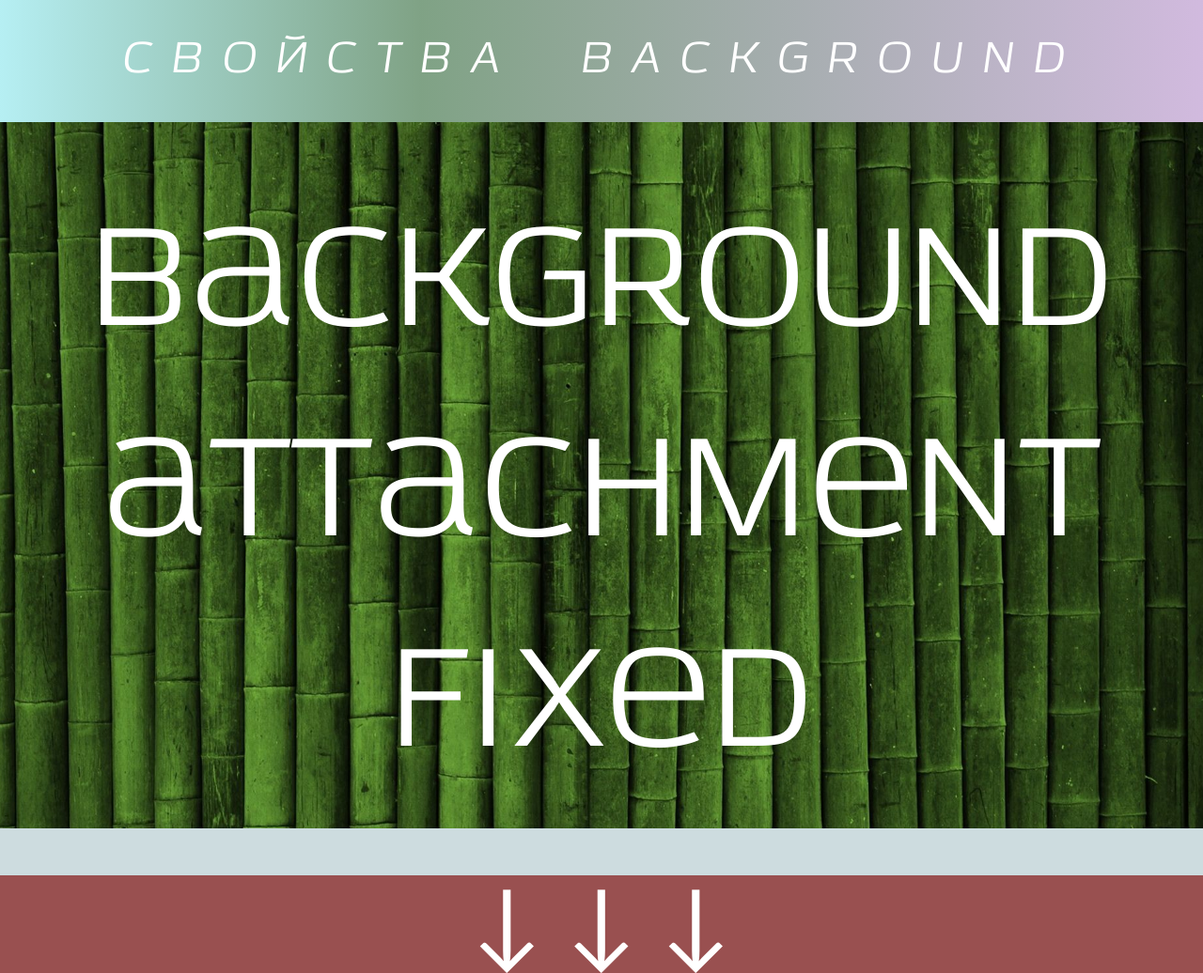
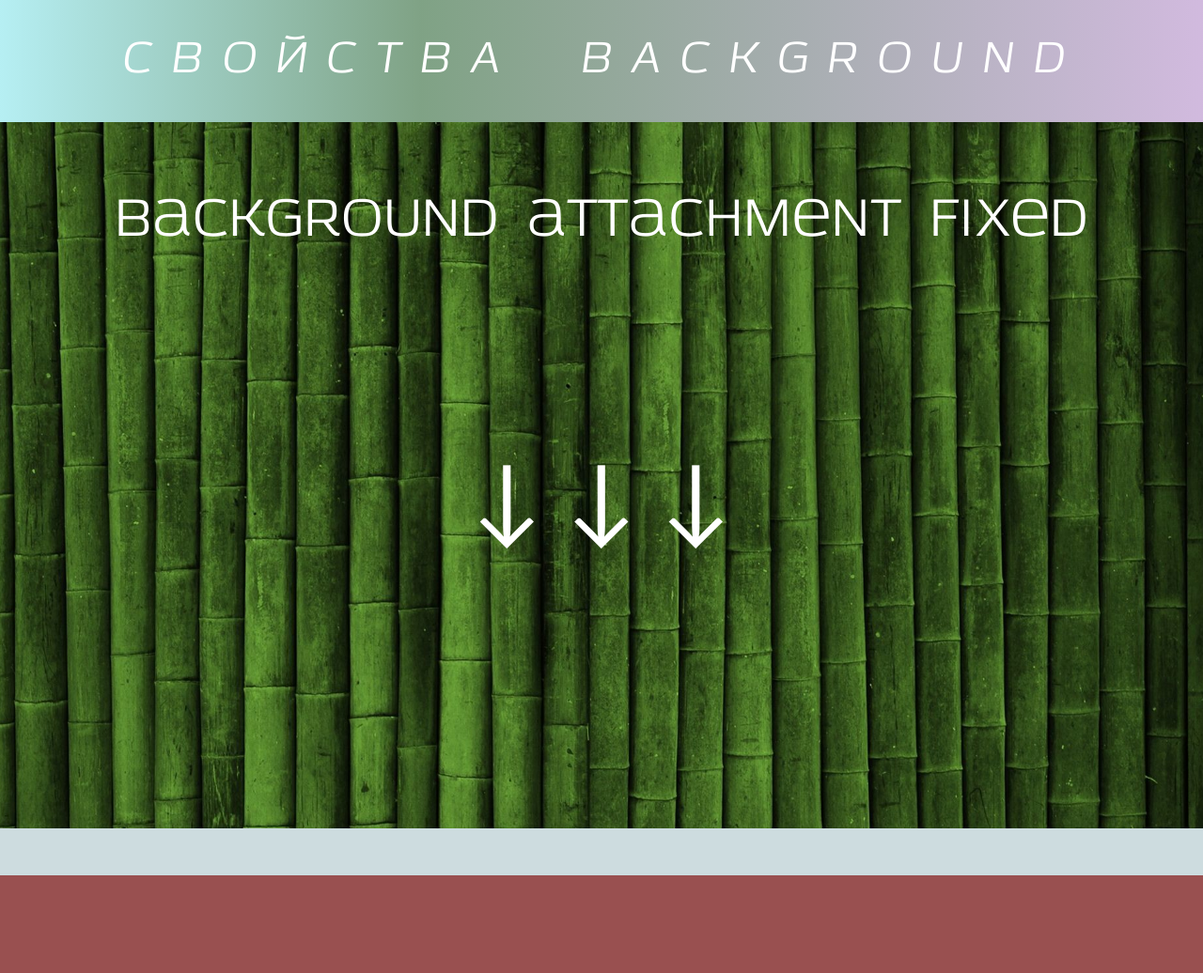
Before and after one commit to akmnext/Lesson_7, a plain HTML site: page index.html in a window 1280 px wide. Shown: the top 1036 px of the page at 94% size. Drawn offline with Linux system fonts and the light colour scheme.

Commit message:
Update style.css

```diff
--- a/css/style.css
+++ b/css/style.css
@@ -133,7 +133,7 @@ body {
 	font-family: "Azoft Sans";
 	color: white;
 	text-align: center;
-	font-size: 160px;
+	font-size: 60px;
 	max-width: 1200px;
 	line-height: 140%;
 	padding: 5% 0px 0px 0px;
@@ -143,7 +143,7 @@ body {
 	color: white;
 	max-height: 100px;
 	text-align: center;
-	padding: 5% 0px 0px 0px;
+	padding: 200px 0px 0px 0px;
 }
 
 .background-color {
```
